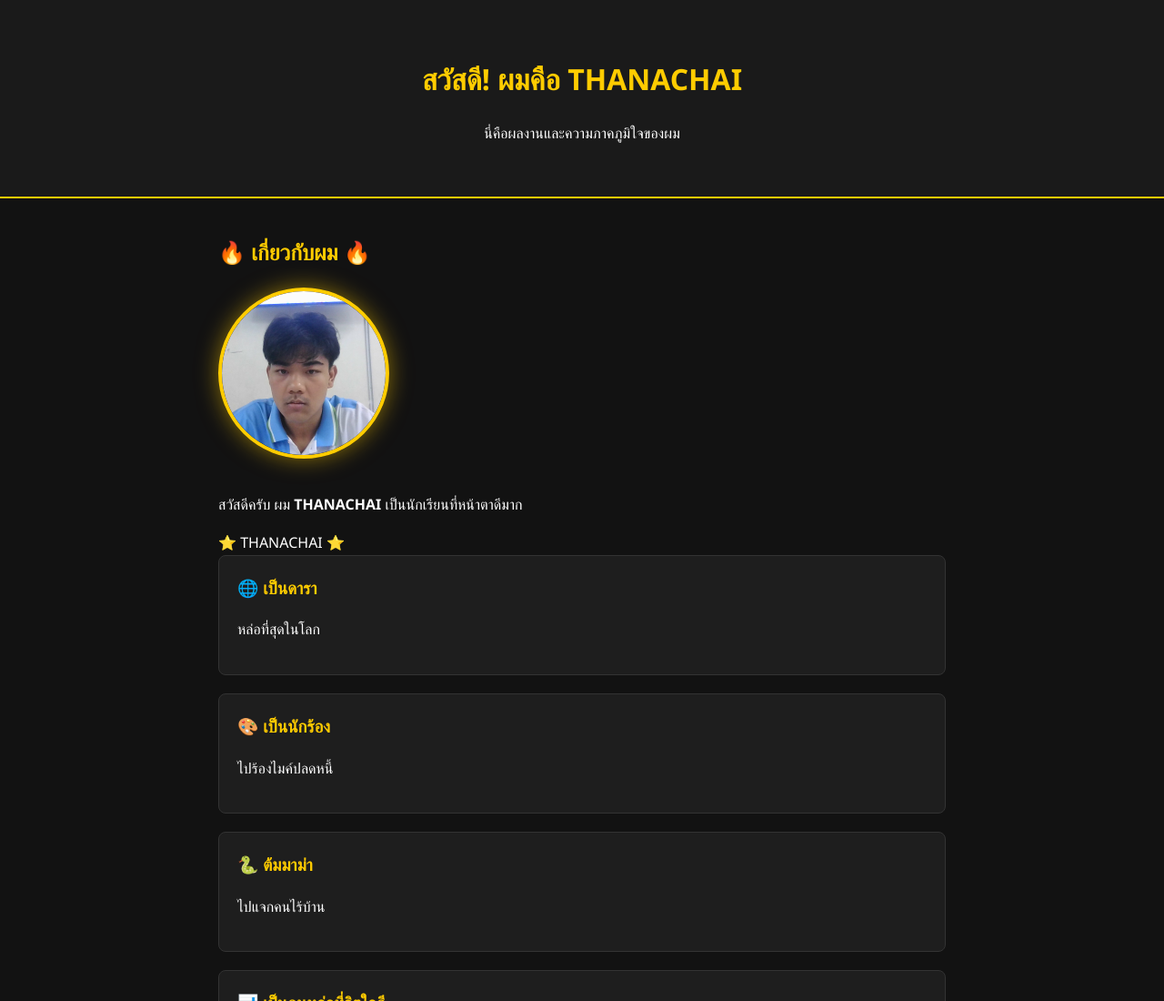
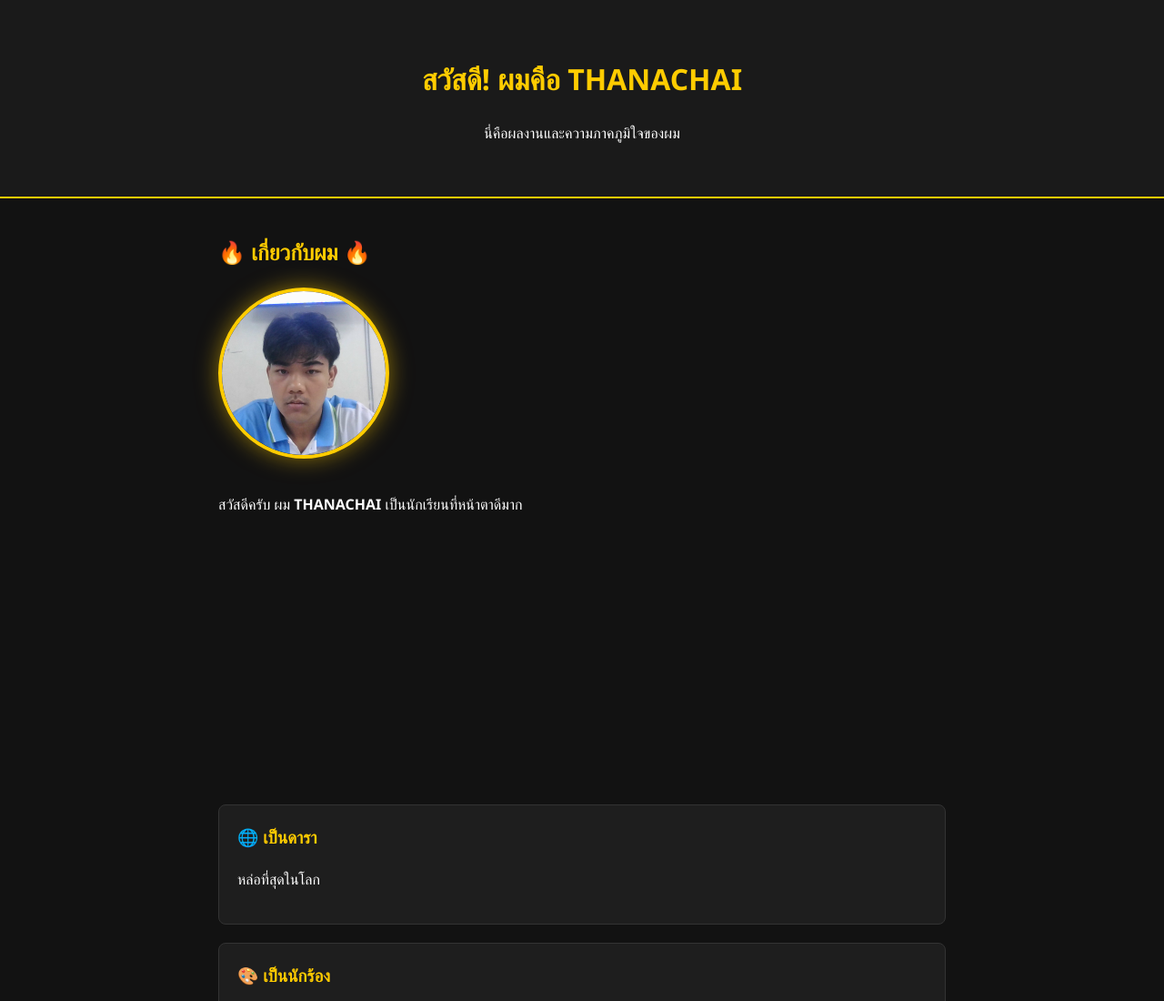
Before and after one commit to Thanachai7/Thanachai7, a plain HTML site: page index.html in a window 1280 px wide. Shown: the top 1100 px of the page at 91% size. Drawn offline with Linux system fonts and the light colour scheme.

Commit message:
Update index.html

```diff
--- a/index.html
+++ b/index.html
@@ -24,15 +24,15 @@
 </div>
 
 <p>
+<p>
     สวัสดีครับ ผม <strong>THANACHAI</strong> เป็นนักเรียนที่หน้าตาดีมาก
 </p>
-<div id="spin-logo">⭐ THANACHAI ⭐</div>
+
+<div class="scene">
+    <div id="track"></div>
+</div>
 
 <section id="projects">
-
-
-
-
 
 <div class="project">
     <h3>🌐 เป็นดารา</h3>
```
